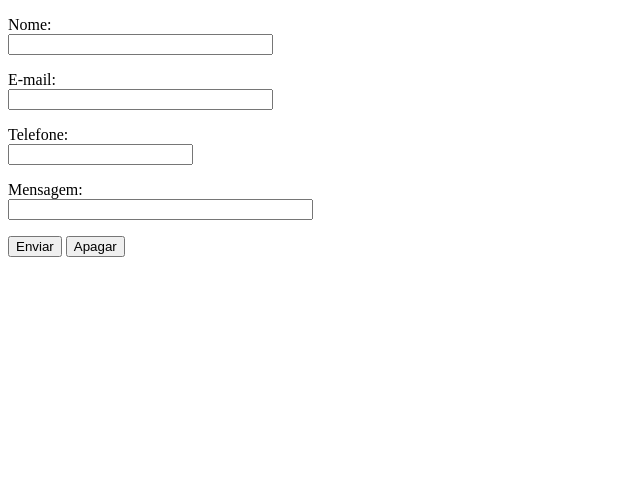
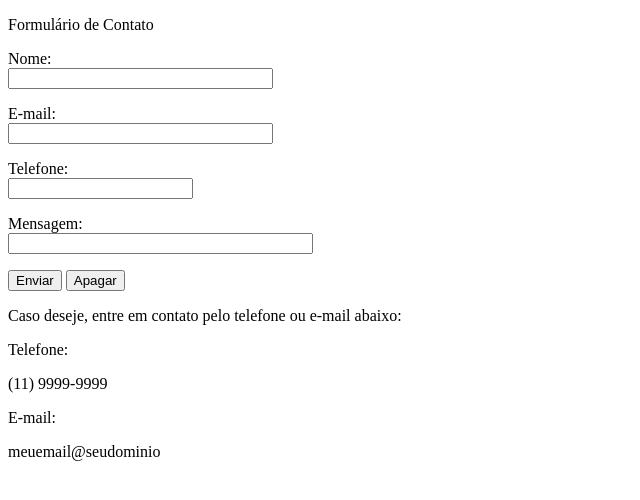
Before and after one commit to Tiaomain/16512225-SebastiaoAlves, a PHP site: page /index.php?pagina=pages/contato.php in a window 1280 px wide. Shown: the part 70-570 px from the top of the page, without its empty margins (0-640 px from the left). Run offline with PHP 8.4, Linux system fonts and the light colour scheme.

Commit message:
Adicionada mais informações para o formulário

```diff
--- a/pages/contato.php
+++ b/pages/contato.php
@@ -28,7 +28,11 @@ if (isset($_POST['enviaContato'])) {
  echo "</b>Falha no envio do E-Mail!</b>"; }
 }
 ?>
-
+<div>
+     <div id="textContact">
+          Formulário de Contato
+     </div>
+     <div class="contact">
           <form action="<? $PHP_SELF; ?>" method="POST">
                <p>
                     Nome:<br />
@@ -44,9 +48,33 @@ if (isset($_POST['enviaContato'])) {
                </p>
                <p>
                     Mensagem:<br />
- <input type="text" size="35" name="mensagem"  required>
+                    <input type="text" size="35" name="mensagem" required>
                </p>
                <p>
                     <input type="submit" name="enviaContato" value="Enviar">
                     <input type="reset" name="BTApaga" value="Apagar">
                </p>
+          </form>
+     </div>
+     <div id="infContact">
+          Caso deseje, entre em contato pelo telefone ou e-mail abaixo:
+
+          <div id="tel">
+               <p>
+                    Telefone:
+               </p>
+               <p>
+                    (11) 9999-9999
+               </p>
+
+          </div>
+
+          <div>
+               <p>
+                    E-mail:
+               </p>
+               <p>
+                    meuemail@seudominio
+               </p>
+          </div>
+</div>
```
Lines whose indentation alone changed are shown as unchanged.
